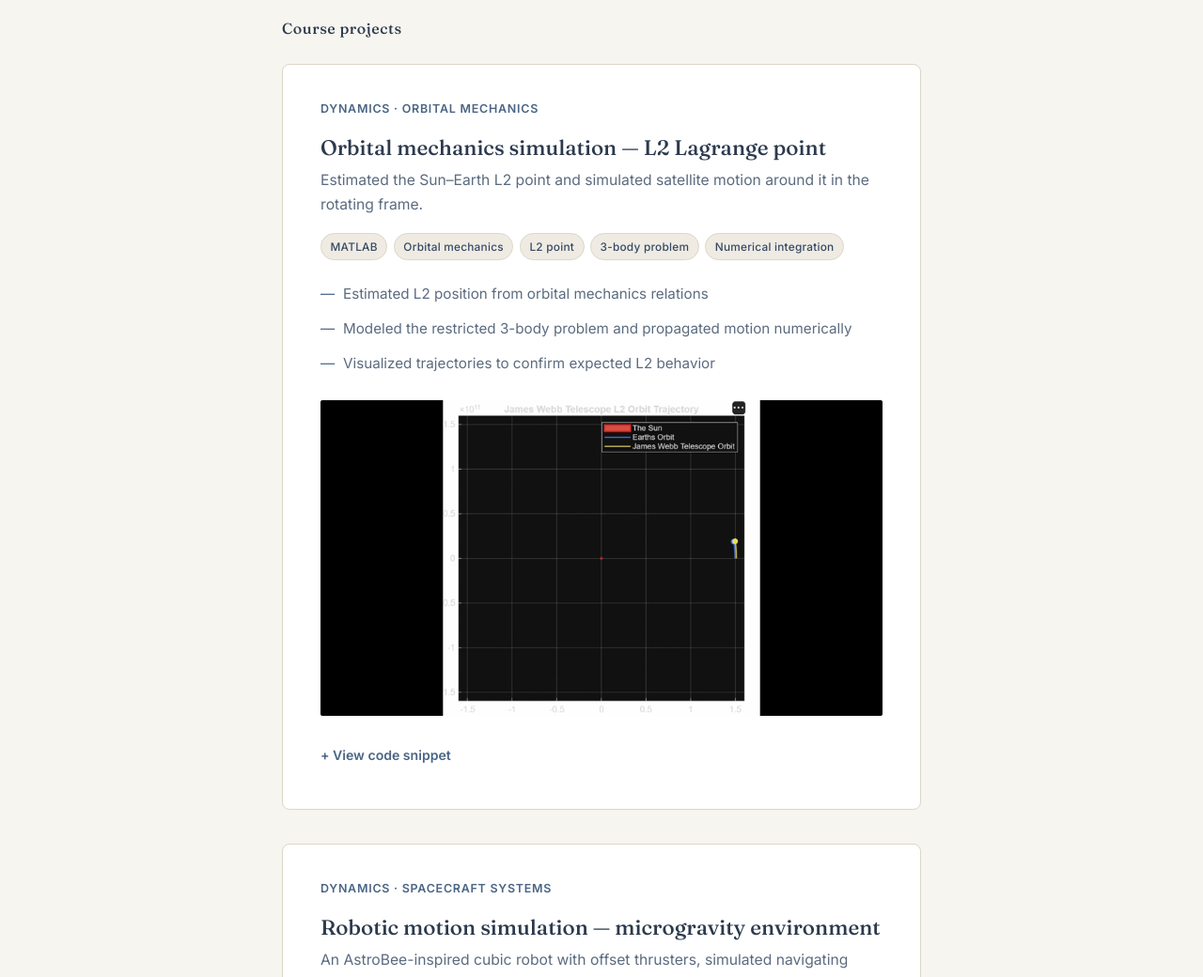
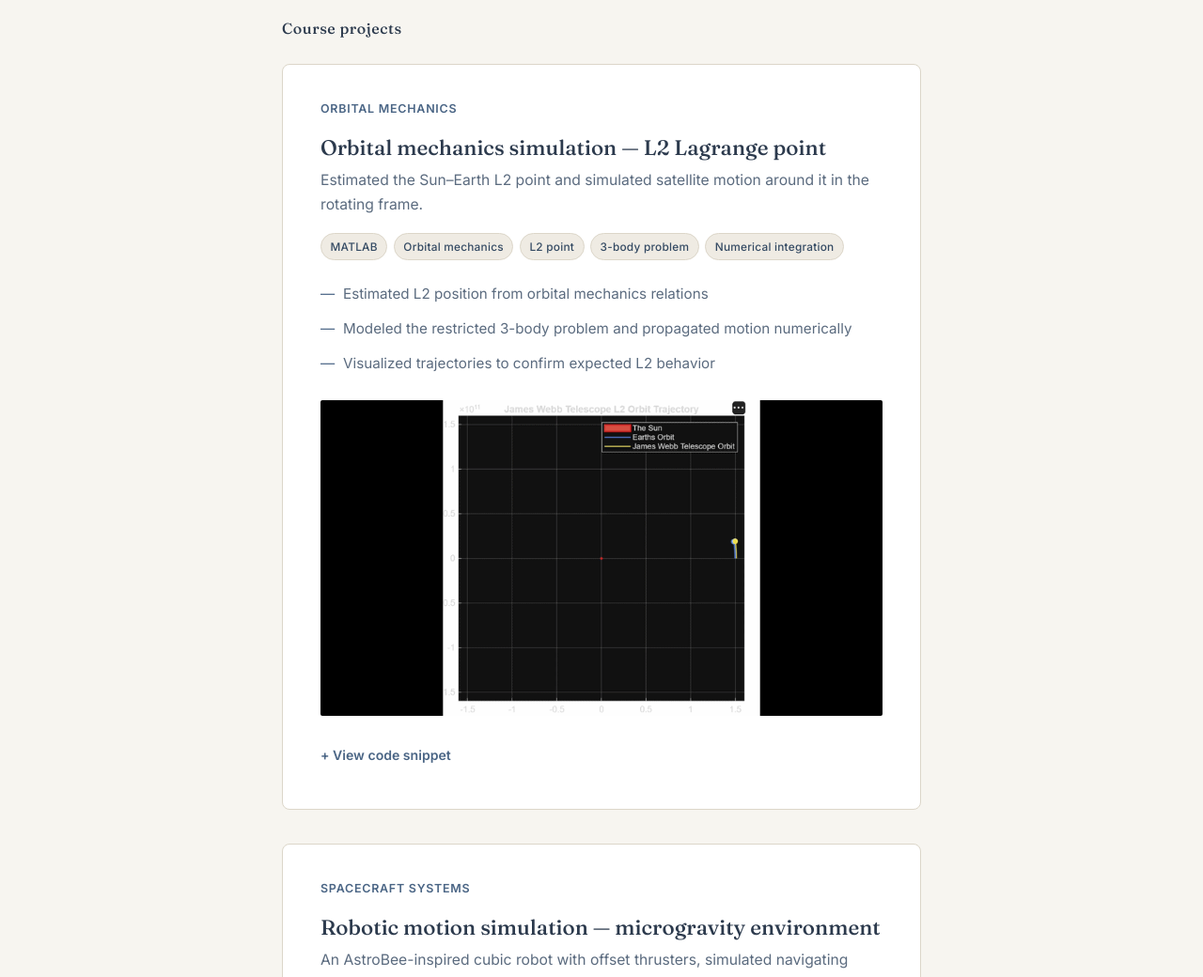
Before and after one commit to cfucile3/Portfolio, a Jekyll site: the page built from projects.html, in a window 1280 px wide and 1400 px high, scrolled down 1345 px. Shown: the part 152-1192 px from the top of the window at 94% size. Built offline with Jekyll 4.4.1, drawn with Linux system fonts in a browser that asks for light colours.

Commit message:
Update projects.html

```diff
--- a/projects.html
+++ b/projects.html
@@ -272,7 +272,7 @@ description: "Engineering projects — orbital mechanics simulation, robotic mot
 
   <!-- L2 POINT -->
   <div class="card" id="l2">
-    <div class="card-meta">Dynamics · Orbital mechanics</div>
+    <div class="card-meta">Orbital mechanics</div>
     <h3>Orbital mechanics simulation — L2 Lagrange point</h3>
     <p class="project-summary">
       Estimated the Sun–Earth L2 point and simulated satellite motion around it in the rotating frame.
@@ -316,7 +316,7 @@ y(i+1) = y(i) + vy(i) * dt;</code></pre>
 
   <!-- ROBOT -->
   <div class="card" id="robot">
-    <div class="card-meta">Dynamics · Spacecraft systems</div>
+    <div class="card-meta">Spacecraft systems</div>
     <h3>Robotic motion simulation — microgravity environment</h3>
     <p class="project-summary">
       An AstroBee-inspired cubic robot with offset thrusters, simulated navigating around an obstacle in microgravity.
```
